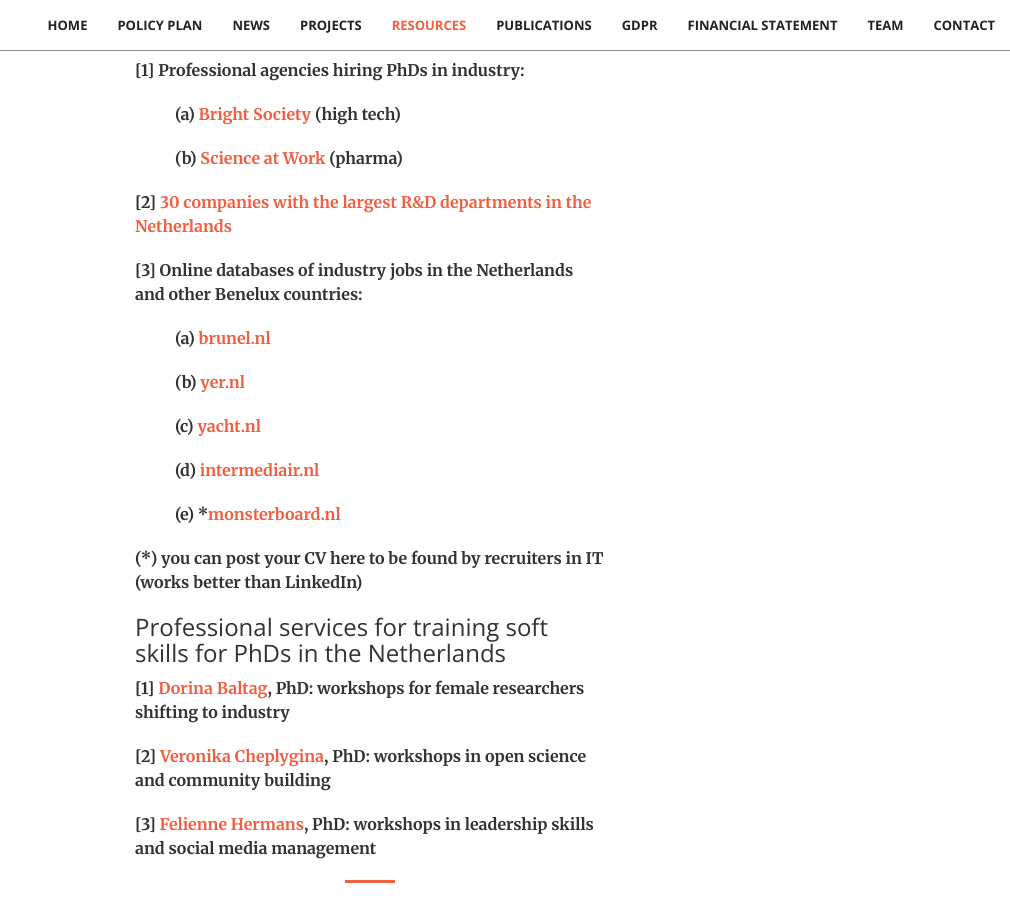
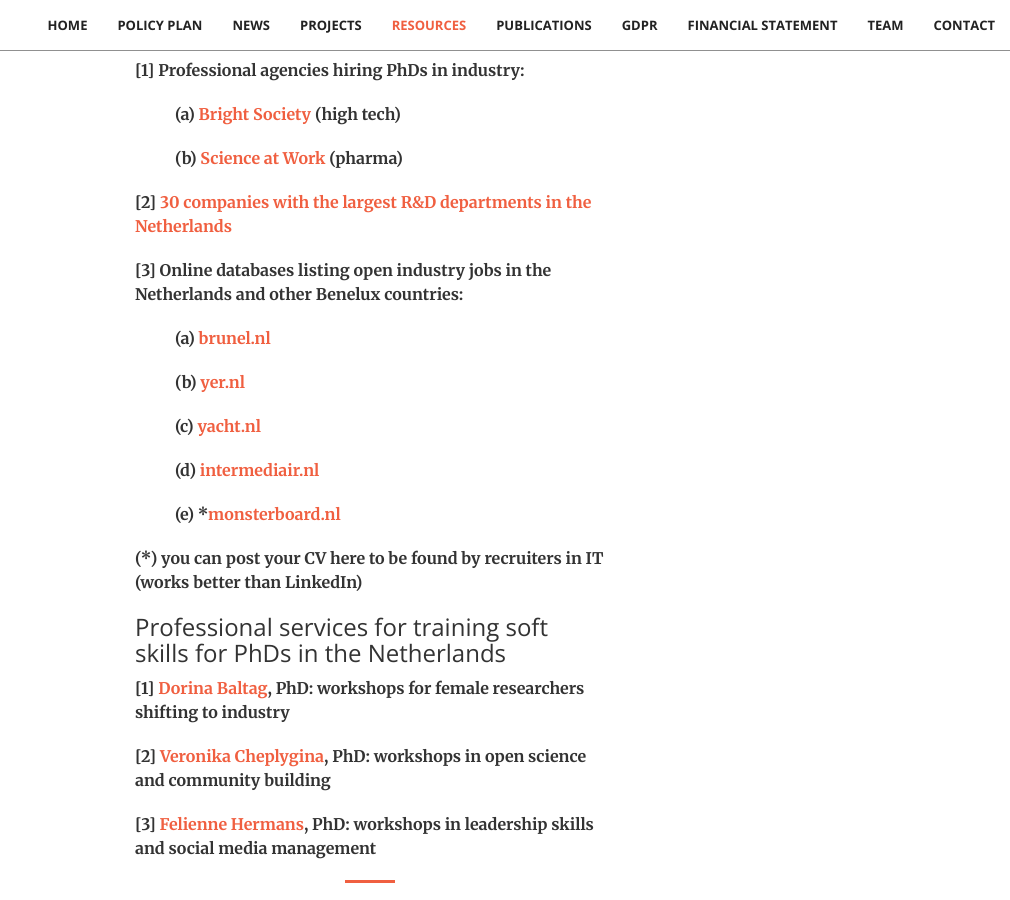
Before and after one commit to stichting-solaris/stichting-solaris.github.io, a Jekyll site: the page built from index.html, in a window 1280 px wide and 900 px high, scrolled down 23960 px. Shown: the whole window, without its empty margins (270-1280 px from the left). Built offline with Jekyll 4.4.1, drawn with Linux system fonts in a browser that asks for light colours.

Commit message:
Update resources.html

```diff
--- a/_includes/resources.html
+++ b/_includes/resources.html
@@ -24,7 +24,7 @@
                 <p> [2] <a href="https://www.technischweekblad.nl/upload/documents/tinymce/COMSOL_ad_NL_TWTopPosters.pdf">
                     30 companies with the largest R&D departments in the Netherlands</a></p>
 
-                <p> [3] Online databases of industry jobs in the Netherlands and other Benelux countries:
+                <p> [3] Online databases listing open industry jobs in the Netherlands and other Benelux countries:
                     <p class="tab">(a) <a href="https://www.brunel.nl/">brunel.nl</a></p>
                     <p class="tab">(b) <a href="https://www.yer.nl/">yer.nl</a></p>
                     <p class="tab">(c) <a href="https://www.yacht.nl/">yacht.nl</a></p>
```
